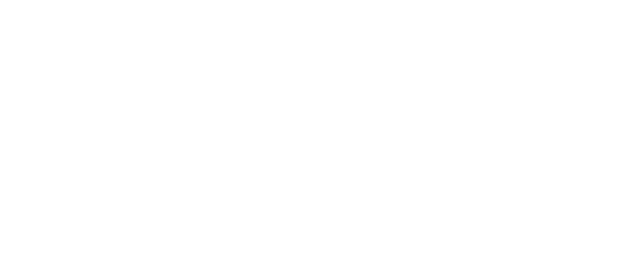
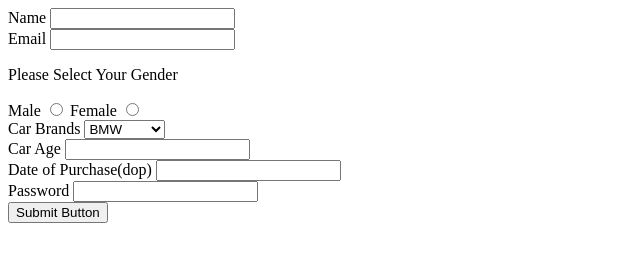
Before and after one commit to acciojob/car-insurance-form-ramkrishna05, a website: page main.html in a window 1280 px wide. Shown: the whole page, without its empty margins (0-640 px from the left). Drawn offline with Linux system fonts and the light colour scheme.

Commit message:
created a submission

```diff
--- a/main.html
+++ b/main.html
@@ -8,6 +8,49 @@
 
 <body>
 	<!-- the entire body must be written by student -->
+	<form method="post">
+		<div>
+			<label for="name">Name</label>
+			<input type="text" id="name" required>
+
+		</div>
+		<div >
+			<label for="email">Email</label>
+			<input type="email" id="email" required>
+		</div>
+		<div>
+			<p>Please Select Your Gender</p>
+			<label for="gender_m">Male</label>
+			<input type="radio" id="gender_m" name="gender" required>
+			<label for="gender_f">Female</label>
+			<input type="radio" id="gender_f"name="gender" required>
+
+		</div>
+		<div>
+			<label for="cars">Car Brands</label>
+			<select id="cars">
+				<option value="BMW">BMW</option>
+				<option value="Audi">Audi</option>
+				<option value="Mercedez">Mercedez</option>
+			</select>
+		</div>
+		<div>
+			<label for="carage">Car Age </label>
+			<input type="number" id="carage" required>
+		</div>
+		<div>
+			<label for="dop">Date of Purchase(dop)</label>
+			<input type="number" id="dop" required>
+		</div>
+		<div>
+			<label for=" password">Password</label>
+			<input type="password" id="password" required>
+		</div>
+		<div>
+			<button type="submit">Submit Button</button>
+		</div>
+
+	</form>
     <script type="text/javascript" src="./script.js">
 </script>
 
```
